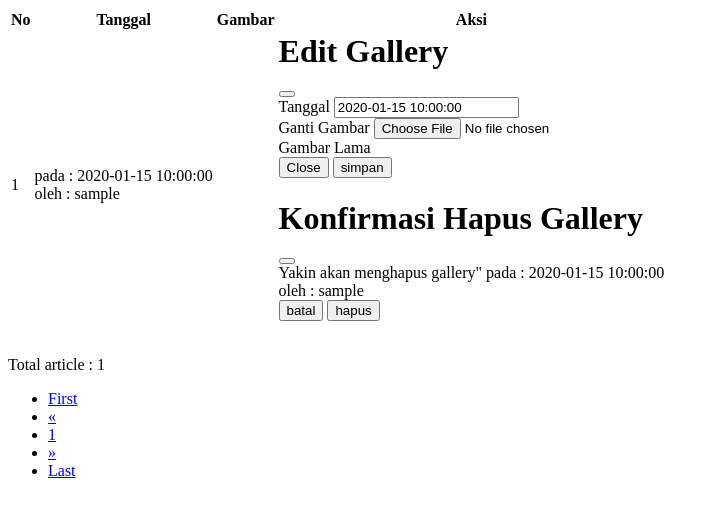
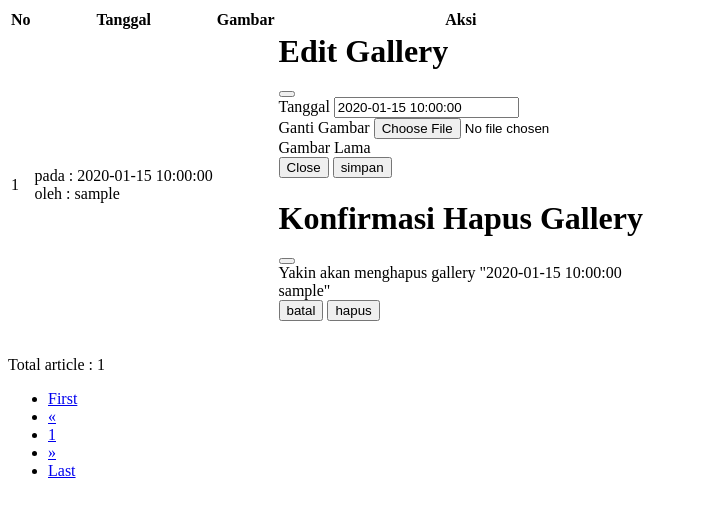
Before and after one commit to Yolaaapm/dailyjournal, a PHP site: page /gallery_data.php in a window 1280 px wide. Shown: the top 517 px of the page, without its empty margins (0-719 px from the left). Run offline with PHP 8.4, Linux system fonts and the light colour scheme; tables that the repository leaves empty or names only in its code hold one stand-in row (values such as "Sample post").

Commit message:
tambah form div label tanggal username

```diff
--- a/gallery_data.php
+++ b/gallery_data.php
@@ -96,8 +96,8 @@
             <form method="post" action="" enctype="multipart/form-data">
                 <div class="modal-body">
                     <div class="mb-3">
-                        <label for="formGroupExampleInput" class="form-label">Yakin akan menghapus gallery" pada : <?= $row["tanggal"] ?>
-                        <br>oleh : <?= $row["username"] ?></label>
+                        <label for="formGroupExampleInput" class="form-label">Yakin akan menghapus gallery "<?= $row["tanggal"] ?>
+                        <br><?= $row["username"] ?>"</label>
                         <input type="hidden" name="id" value="<?= $row["id"] ?>">
                         <input type="hidden" name="gambar" value="<?= $row["gambar"] ?>">
                     </div>
```
